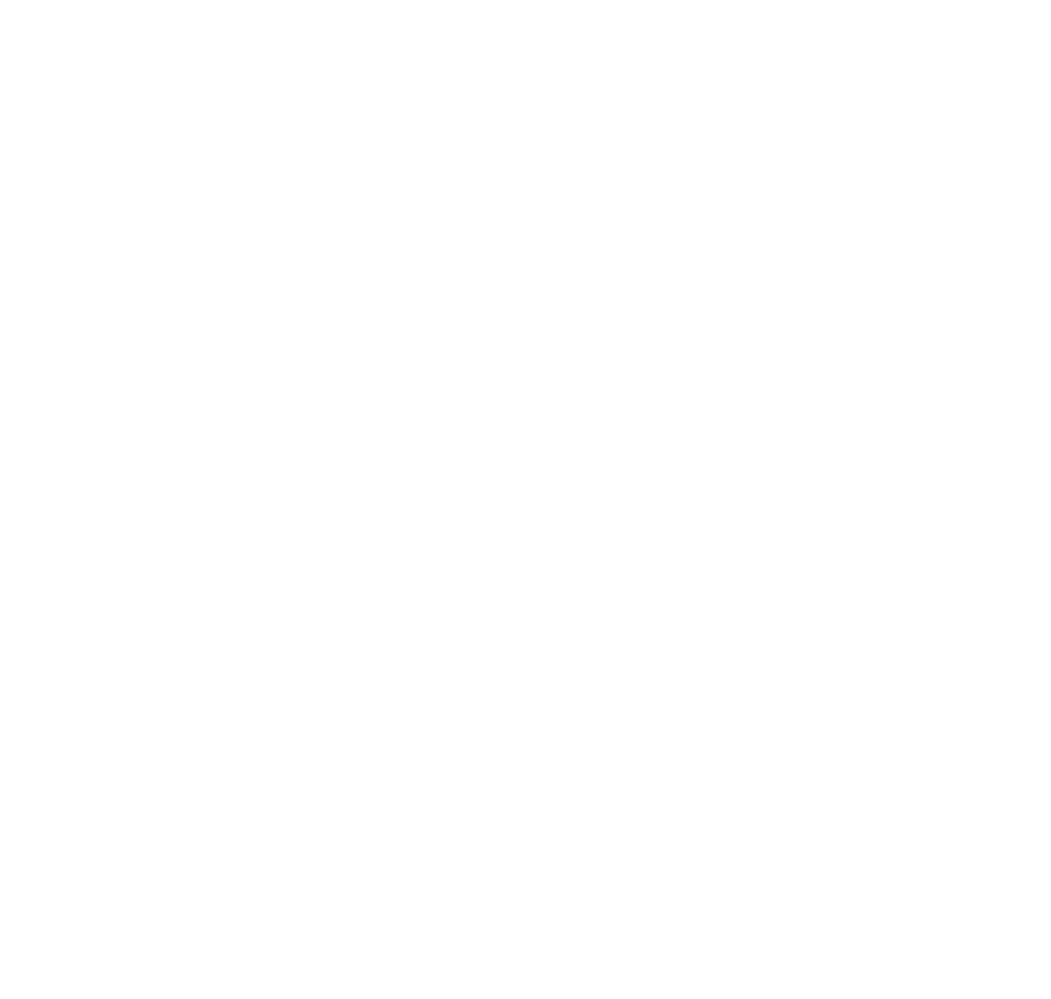
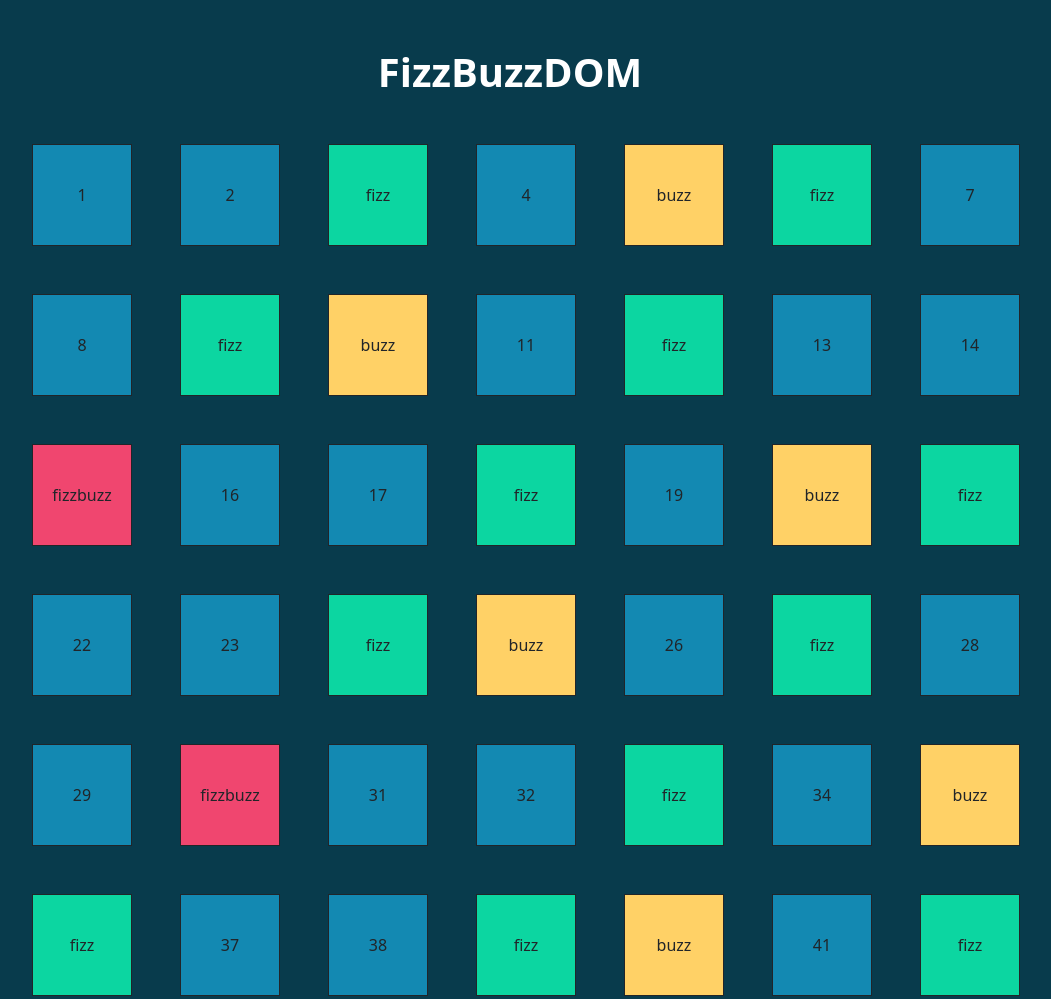
Before and after one commit to LeoneCarmelo/js-fizzbuzz, a plain HTML site: page index.html in a window 1280 px wide. Shown: the top 999 px of the page, without its empty margins (130-1181 px from the left). Before the commit the page ends 800 px from the top, so only its background shows below. Drawn offline with nearby package versions, Linux system fonts and the light colour scheme.

Commit message:
Add interaction with the DOM + add style

```diff
--- a/assets/css/style.css
+++ b/assets/css/style.css
@@ -1,6 +1,33 @@
-/* Reset */
+/* #region Reset */
 * {
     margin: 0;
     padding: 0;
     box-sizing: border-box;
 }
+/* #endregion Reset */
+
+/* #region Color */
+:root {
+    --body:#083b4c;
+    --normal-square: #1389b2;
+    --fizz: #0cd6a1;
+    --buzz: #ffd166;
+    --fizzbuzz: #f0466f;
+}
+/* #endregion Color */
+
+body {
+    background-color: var(--body);
+}
+
+ul {
+    list-style: none;
+}
+
+li {
+    width:100px;
+    aspect-ratio: 1 / 1;
+    border:1px solid;
+    text-align: center;
+    line-height: 100px;
+}
--- a/assets/js/main.js
+++ b/assets/js/main.js
@@ -7,6 +7,8 @@
 
 // Declare a variable to put all the new results
 let number = 0
+
+
 // Generate all the numbers needed
 for (let i = 1; i < 101; i++) {
     // looking for the numbers that are multiple of 3 and 5
@@ -30,4 +32,18 @@
     }
     console.log(number)
 
+    /* Create Html elements */
+    const liEl = document.createElement('li')
+    const ulEl = document.querySelector('ul')
+    liEl.innerHTML = number
+    if( number === 'fizzbuzz') {
+        liEl.style.backgroundColor = '#f0466f'
+    } else if (number === 'fizz') {
+        liEl.style.backgroundColor = '#0cd6a1'
+    } else if(number === 'buzz' ) {
+        liEl.style.backgroundColor = '#ffd166'
+    } else {
+        liEl.style.backgroundColor = '#1389b2'
+    }
+    ulEl.append(liEl)
 }
--- a/index.html
+++ b/index.html
@@ -9,7 +9,12 @@
     <title>FizzBuzz</title>
 </head>
 <body>
+    <div class="container">
+        <h1 class="text-center my-5 fw-bold text-white">FizzBuzzDOM</h1>
+        <ul class="d-flex flex-wrap gap-5 justify-content-center">
 
+        </ul>
+    </div>
 
 
     <script src="https://cdn.jsdelivr.net/npm/bootstrap@5.2.3/dist/js/bootstrap.bundle.min.js"></script>
```
